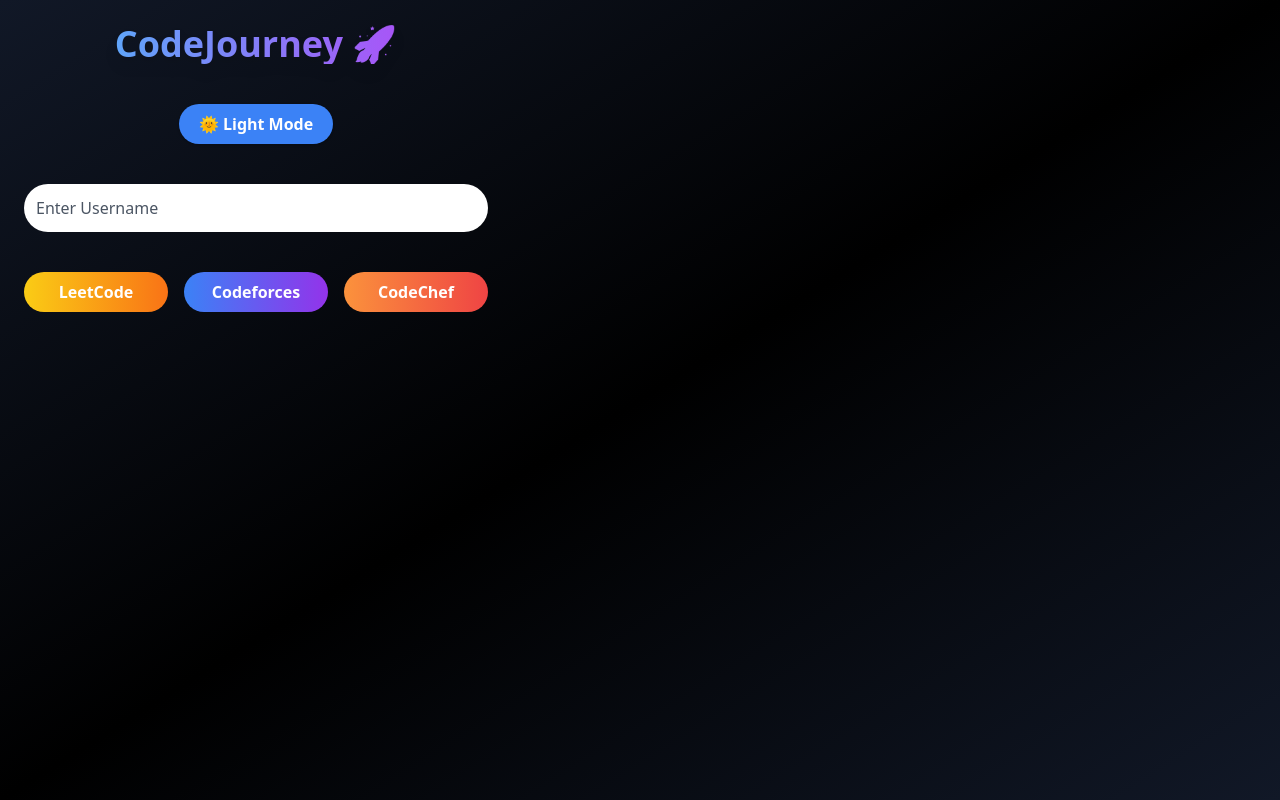
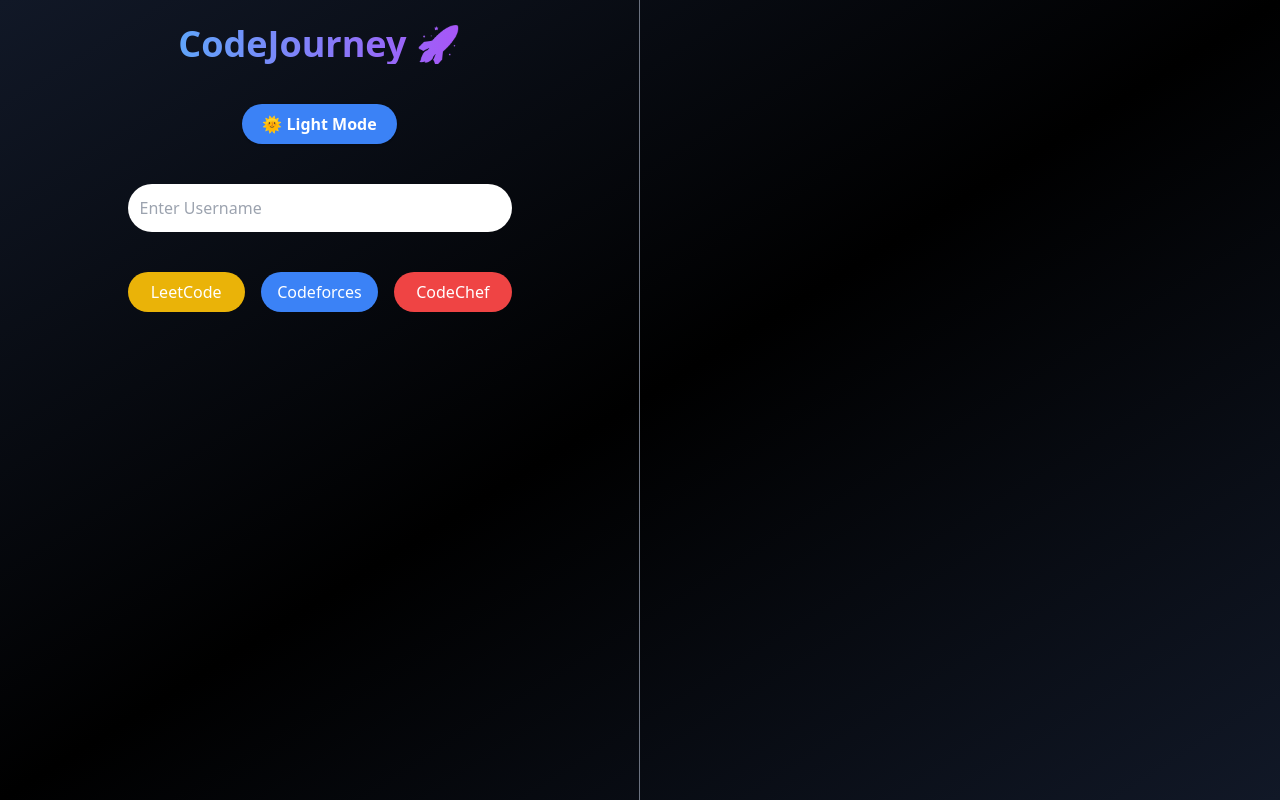
Before and after one commit to sourabh1211/CodeJourney, a React (Create React App) app in the folder CJ/: page / in a window 1280 px wide. Built offline with nearby package versions, Linux system fonts and the light colour scheme.

Commit message:
Update Profile.js

```diff
--- a/CJ/src/components/Profile.js
+++ b/CJ/src/components/Profile.js
@@ -80,31 +80,31 @@
 
   return (
     <div
-      className={`min-h-screen w-full overflow-x-hidden flex ${
+      className={`min-h-screen w-full overflow-x-hidden grid grid-cols-1 md:grid-cols-2 ${
         darkMode
           ? "bg-gradient-to-br from-gray-900 via-black to-gray-900 text-white"
           : "bg-gradient-to-br from-gray-100 via-white to-gray-200 text-black"
       }`}
     >
-      {/* LEFT NAV SECTION */}
-      <div className="w-full sm:w-2/5 lg:w-2/5 p-6 flex flex-col items-center gap-10">
+      {/* LEFT SIDE - Input Section */}
+      <div className="p-6 flex flex-col items-center gap-10 border-r border-gray-500">
         <h1
           className={`text-4xl font-extrabold text-center ${
             darkMode
-              ? "text-transparent bg-clip-text bg-gradient-to-r from-blue-400 to-purple-500 drop-shadow-lg"
-              : "text-transparent bg-clip-text bg-gradient-to-r from-pink-500 to-yellow-500 drop-shadow-md"
+              ? "text-transparent bg-clip-text bg-gradient-to-r from-blue-400 to-purple-500"
+              : "text-transparent bg-clip-text bg-gradient-to-r from-pink-500 to-yellow-500"
           }`}
         >
           CodeJourney 🚀
         </h1>
 
         <button
-          className={`px-5 py-2 rounded-full font-semibold shadow transition-transform duration-300 hover:scale-105 ${
+          onClick={toggleTheme}
+          className={`px-5 py-2 rounded-full font-semibold shadow ${
             darkMode
               ? "bg-blue-500 hover:bg-blue-600 text-white"
               : "bg-yellow-400 hover:bg-yellow-300 text-black"
           }`}
-          onClick={toggleTheme}
         >
           {darkMode ? "🌞 Light Mode" : "🌙 Dark Mode"}
         </button>
@@ -114,38 +114,38 @@
           placeholder="Enter Username"
           value={username}
           onChange={(e) => setUsername(e.target.value)}
-          className="w-full p-3 rounded-full text-black focus:outline-none focus:ring-2 focus:ring-blue-400 placeholder-gray-600"
+          className="w-full max-w-sm p-3 rounded-full text-black focus:outline-none focus:ring-2 focus:ring-blue-400"
         />
 
-        <div className="grid grid-cols-1 sm:grid-cols-3 gap-4 w-full">
+        <div className="grid grid-cols-1 sm:grid-cols-3 gap-4 w-full max-w-sm">
           <button
             onClick={fetchLeetCodeStats}
-            className="bg-gradient-to-r from-yellow-400 to-orange-500 hover:from-yellow-300 hover:to-orange-400 text-white font-bold py-2 px-4 rounded-full transition-transform duration-300 hover:scale-105"
+            className="bg-yellow-500 hover:bg-yellow-400 text-white py-2 px-4 rounded-full"
           >
             {loading.leetcode ? "Loading..." : "LeetCode"}
           </button>
           <button
             onClick={fetchCodeforcesStats}
-            className="bg-gradient-to-r from-blue-500 to-purple-600 hover:from-blue-400 hover:to-purple-500 text-white font-bold py-2 px-4 rounded-full transition-transform duration-300 hover:scale-105"
+            className="bg-blue-500 hover:bg-blue-400 text-white py-2 px-4 rounded-full"
           >
             {loading.codeforces ? "Loading..." : "Codeforces"}
           </button>
           <button
             onClick={fetchCodeChefStats}
-            className="bg-gradient-to-r from-orange-400 to-red-500 hover:from-orange-300 hover:to-red-400 text-white font-bold py-2 px-4 rounded-full transition-transform duration-300 hover:scale-105"
+            className="bg-red-500 hover:bg-red-400 text-white py-2 px-4 rounded-full"
           >
             {loading.codechef ? "Loading..." : "CodeChef"}
           </button>
         </div>
 
-        {error && <p className="text-red-500 mt-4">{error}</p>}
-        {timestamp && <p className="text-sm mt-2 text-gray-400">Last updated: {timestamp}</p>}
+        {error && <p className="text-red-500">{error}</p>}
+        {timestamp && <p className="text-sm text-gray-400">Last updated: {timestamp}</p>}
       </div>
 
-      {/* RIGHT DISPLAY SECTION */}
-      <div className="w-full sm:w-3/5 lg:w-3/5 p-6 grid grid-cols-1 md:grid-cols-2 gap-6 place-items-center">
+      {/* RIGHT SIDE - Stats Section */}
+      <div className="p-6 grid grid-cols-1 lg:grid-cols-2 gap-6 place-items-center">
         {leetCodeImageUrl && (
-          <div className="col-span-1 md:col-span-2 relative rounded-xl overflow-hidden border bg-black p-2 shadow-lg hover:scale-105 transition duration-300 w-full max-w-[500px]">
+          <div className="col-span-2 relative rounded-xl overflow-hidden border bg-black p-2 shadow-md w-full max-w-[500px]">
             <img
               src={leetCodeImageUrl}
               alt="LeetCode Stats"
@@ -156,7 +156,7 @@
                 href={`https://leetcode.com/${username}`}
                 target="_blank"
                 rel="noopener noreferrer"
-                className="bg-green-500 hover:bg-green-600 text-white px-4 py-2 rounded-lg shadow-md transition-transform duration-300 hover:scale-105"
+                className="bg-green-500 hover:bg-green-600 text-white px-4 py-2 rounded-lg"
               >
                 View Profile
               </a>
@@ -165,7 +165,7 @@
         )}
 
         {codeforcesImageUrl && (
-          <div className="relative rounded-xl overflow-hidden border bg-black p-2 shadow-lg hover:scale-105 transition duration-300 w-full max-w-[500px]">
+          <div className="relative rounded-xl overflow-hidden border bg-black p-2 shadow-md w-full max-w-[500px]">
             <img
               src={codeforcesImageUrl}
               alt="Codeforces Stats"
@@ -176,7 +176,7 @@
                 href={`https://codeforces.com/profile/${username}`}
                 target="_blank"
                 rel="noopener noreferrer"
-                className="bg-green-500 hover:bg-green-600 text-white px-4 py-2 rounded-lg shadow-md transition-transform duration-300 hover:scale-105"
+                className="bg-green-500 hover:bg-green-600 text-white px-4 py-2 rounded-lg"
               >
                 View Profile
               </a>
@@ -185,41 +185,31 @@
         )}
 
         {codechefData && (
-          <div className="relative rounded-xl overflow-hidden border bg-black p-4 text-white shadow-lg hover:scale-105 transition duration-300 w-full max-w-[500px] flex flex-col gap-4">
+          <div className="relative rounded-xl overflow-hidden border bg-black p-4 text-white shadow-md w-full max-w-[500px] flex flex-col gap-4">
             <div className="flex items-center gap-4">
               <img
                 src={codechefData.profile}
                 alt="Profile"
                 className="w-20 h-20 rounded-full border-2 border-orange-400"
               />
-              <div className="text-left">
+              <div>
                 <h3 className="text-xl font-bold">{codechefData.name}</h3>
                 <p className="text-sm text-gray-300">{codechefData.institution}</p>
               </div>
             </div>
             <div className="grid grid-cols-2 gap-3 text-sm">
-              <p>
-                <strong>Rating:</strong> {codechefData.currentRating}
-              </p>
-              <p>
-                <strong>Stars:</strong> {codechefData.stars}
-              </p>
-              <p>
-                <strong>Max Rating:</strong> {codechefData.highestRating}
-              </p>
-              <p>
-                <strong>Global Rank:</strong> {codechefData.globalRank}
-              </p>
-              <p>
-                <strong>Country Rank:</strong> {codechefData.countryRank}
-              </p>
+              <p><strong>Rating:</strong> {codechefData.currentRating}</p>
+              <p><strong>Stars:</strong> {codechefData.stars}</p>
+              <p><strong>Max Rating:</strong> {codechefData.highestRating}</p>
+              <p><strong>Global Rank:</strong> {codechefData.globalRank}</p>
+              <p><strong>Country Rank:</strong> {codechefData.countryRank}</p>
             </div>
             <div className="self-end">
               <a
                 href={`https://www.codechef.com/users/${username}`}
                 target="_blank"
                 rel="noopener noreferrer"
-                className="bg-green-500 hover:bg-green-600 text-white px-4 py-2 rounded-lg shadow-md transition-transform duration-300 hover:scale-105"
+                className="bg-green-500 hover:bg-green-600 text-white px-4 py-2 rounded-lg shadow-md"
               >
                 View Profile
               </a>
```
